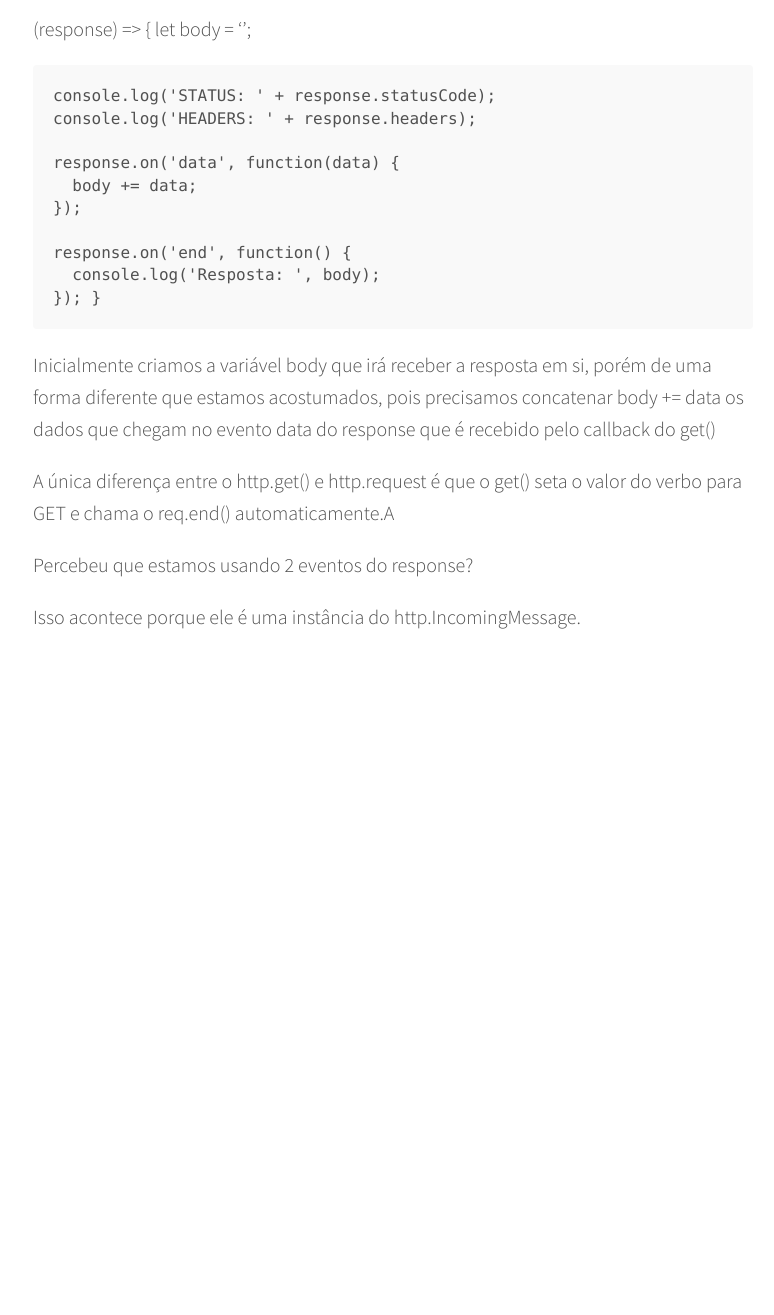
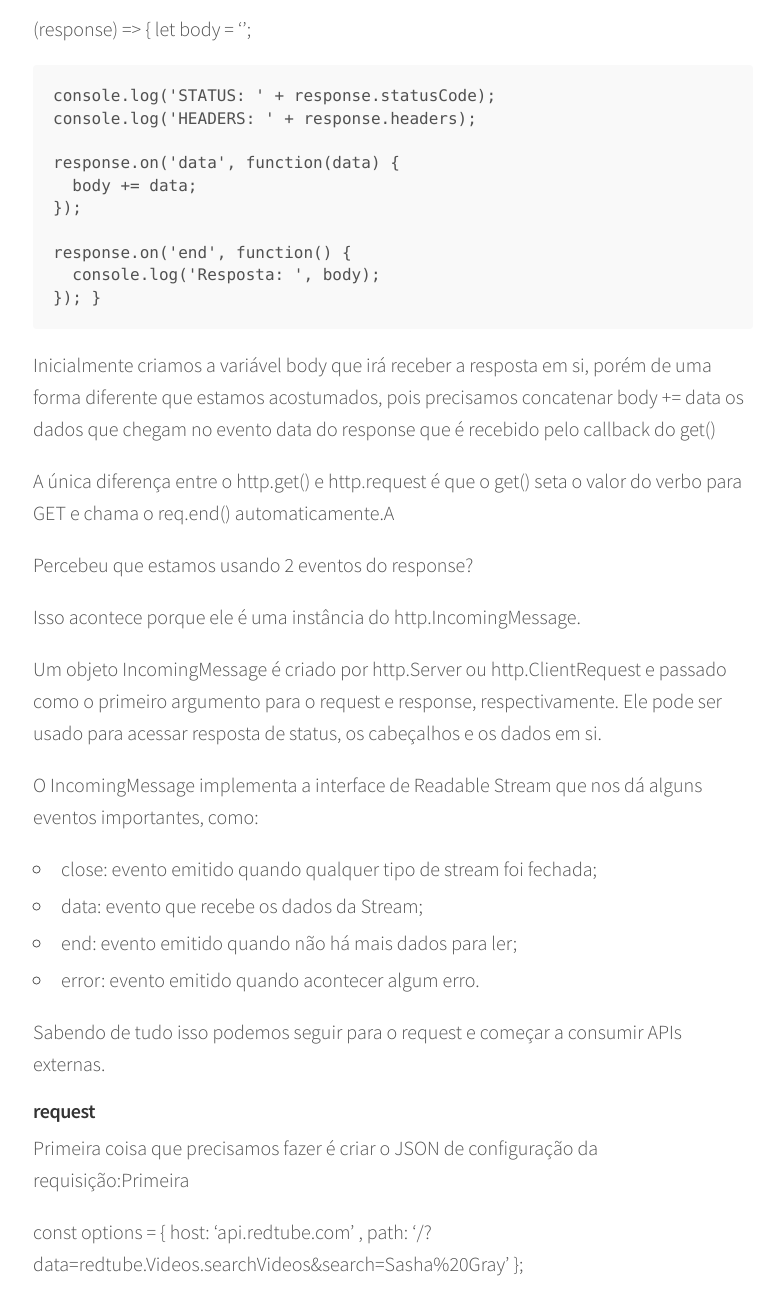
Before and after one commit to indrajithbandara/debug-blog, a Jekyll site: the page built from _posts/2016-05-15-nodejs.md, in a window 1280 px wide and 1400 px high, scrolled down 11198 px. Shown: the top 1315 px of the window, without its empty margins (247-1021 px from the left). Built offline with Jekyll 4.4.1, drawn with Linux system fonts in a browser that asks for light colours; comment, search, counter and statistics services are not loaded; before the commit the page ends 11951 px from its top, so only the background shows below that.

Commit message:
subindo e avante

```diff
--- a/_posts/2016-05-15-nodejs.md
+++ b/_posts/2016-05-15-nodejs.md
@@ -488,3 +488,22 @@ A única diferença entre o http.get() e http.request é que o get() seta o valo
 Percebeu que estamos usando 2 eventos do response?
 
 Isso acontece porque ele é uma instância do http.IncomingMessage.
+
+Um objeto IncomingMessage é criado por http.Server ou http.ClientRequest e passado como o primeiro argumento para o request e  response, respectivamente. Ele pode ser usado para acessar resposta de status, os cabeçalhos e os dados em si.
+
+O IncomingMessage implementa a interface de Readable Stream que nos dá alguns eventos importantes, como:
+
+- close: evento emitido quando qualquer tipo de stream foi fechada;
+- data: evento que recebe os dados da Stream;
+- end: evento emitido quando não há mais dados para ler;
+- error: evento emitido quando acontecer algum erro.
+
+Sabendo de tudo isso podemos seguir para o request e começar a consumir APIs externas.
+
+#### request
+Primeira coisa que precisamos fazer é criar o JSON de configuração da requisição:Primeira
+
+const options = {
+  host: 'api.redtube.com'
+, path: '/?data=redtube.Videos.searchVideos&search=Sasha%20Gray'
+};
```
